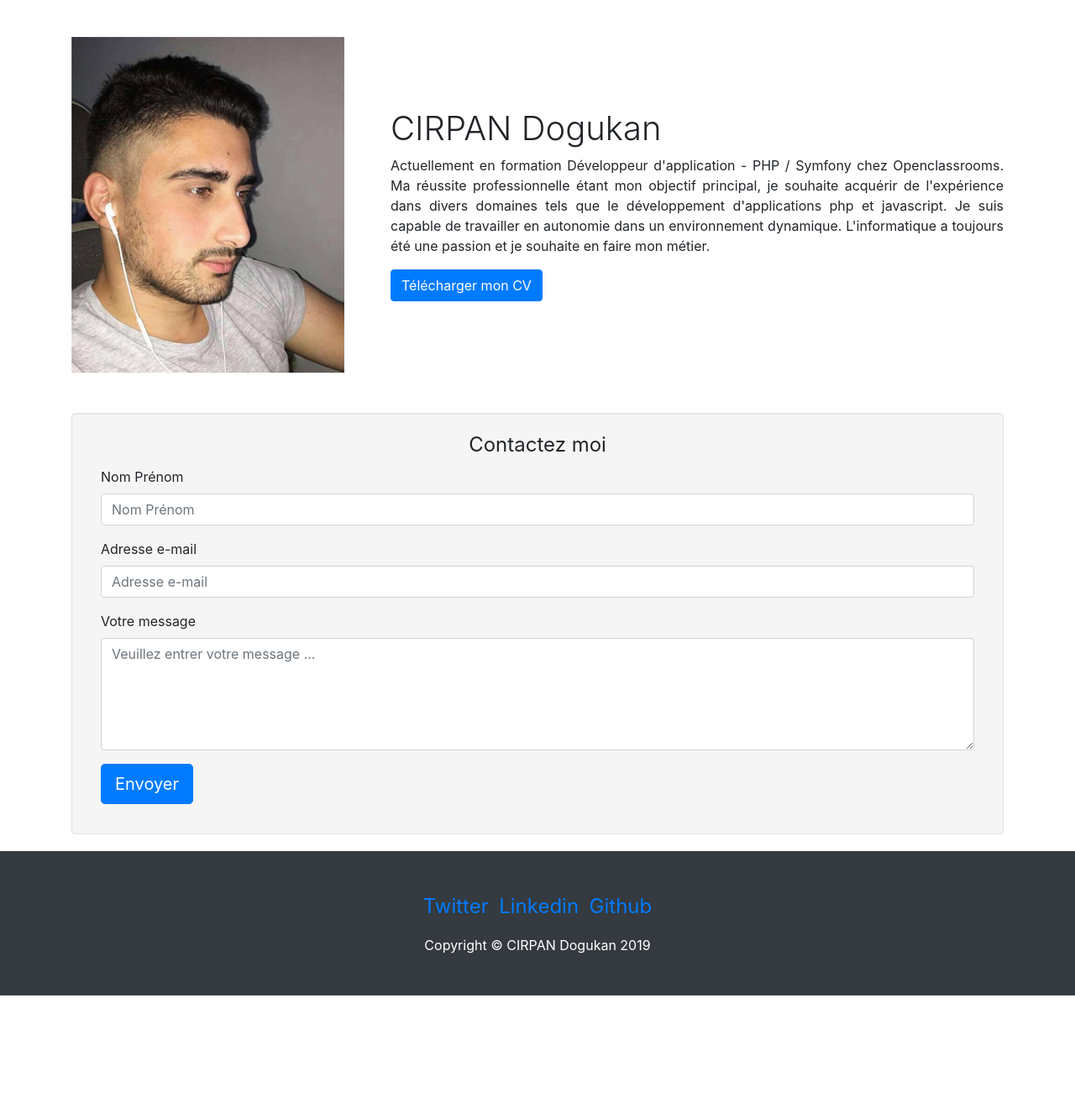
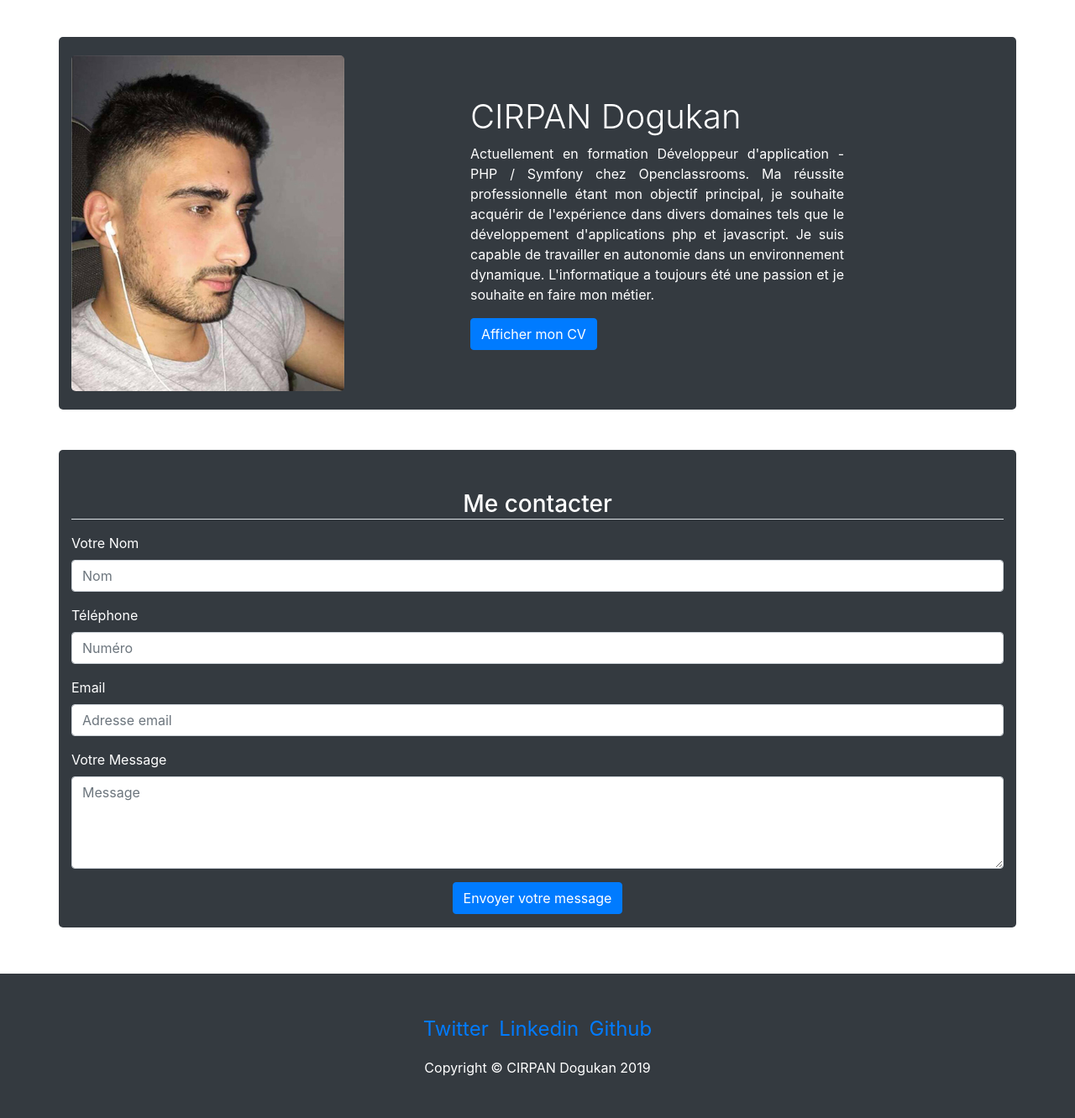
Before and after one commit to dokaNc/Projet5-OC, a PHP site: page / in a window 1280 px wide. Shown: the part 56-1388 px from the top of the page at 84% size. Before the commit the page ends 1242 px from the top, so only its background shows below. Run offline with PHP 8.4, Linux system fonts and the light colour scheme; a stand-in replaces the project's code that opens the database connection; classes that the project's autoload settings leave out are loaded by file name; some libraries are stand-ins or nearby versions.

Commit message:
update contact form and add style to form

```diff
--- a/public/css/style.css
+++ b/public/css/style.css
@@ -1,17 +1,22 @@
-/* Contact Form */
-.well-sm {
-  padding: 9px;
-  border-radius: 3px;
+/* Header Home Page */
+.box-header {
+  color: white;
+  border-radius: 5px;
+  padding-bottom: 2%;
+  padding-top: 2%;
+  background-color: #343a40;
 }
 
-.well {
-  min-height: 20px;
-  padding: 19px;
-  margin-bottom: 20px;
-  background-color: #f5f5f5;
-  border: 1px solid #e3e3e3;
-  border-radius: 4px;
-  box-shadow: inset 0 1px 1px rgba(0,0,0,.05);
+article img {
+  border-radius: 5px;
+}
+
+/* Contact Form */
+.box-form {
+  margin-bottom: 5%;
+  color: white;
+  border-radius: 5px;
+  background-color: #343a40;
 }
 
 
--- a/src/Views/home.twig
+++ b/src/Views/home.twig
@@ -6,75 +6,72 @@
 
 {% block content %}
 
-<div class="row align-items-center my-5">
-    <div class="col-lg-4">
+<article>
+    <div class="row align-items-center my-5 box-header">
+        <div class="col-lg-5">
             <img class="img" src="./img/photo.jpg" alt="">
 
         </div>
-    <div class="col-lg-8">
+        <div class="col-lg-5">
             <h1 class="font-weight-light">CIRPAN Dogukan</h1>
             <p style="text-align:justify">Actuellement en formation Développeur d'application - PHP / Symfony chez
                 Openclassrooms.
-            Ma réussite professionnelle étant mon objectif principal, je souhaite acquérir de l'expérience dans divers
+                Ma réussite professionnelle étant mon objectif principal, je souhaite acquérir de l'expérience dans
+                divers
                 domaines tels que le développement d'applications php et javascript. Je suis capable de travailler en
-            autonomie dans un environnement dynamique. L'informatique a toujours été une passion et je souhaite en faire
+                autonomie dans un environnement dynamique. L'informatique a toujours été une passion et je souhaite en
+                faire
                 mon métier.</p>
-        <a class="btn btn-primary" href="#">Télécharger mon CV</a>
+            <a class="btn btn-primary" href="../public/img/CV_Dogukan.pdf">Afficher mon CV</a>
+        </div>
+    </div>
+</article>
+
+<!-- Contact Form -->
+<div class="row has-success box-form">
+    <div class="col-lg-12 mx-auto mt-5">
+        <h3 class="mb-3 border-bottom text-center col-12">Me contacter</h3>
+
+        <form name="sentMessage" id="contactForm" method="post" action="../public/?page=home!email">
+            <div class="control-group">
+                <div class="form-group  floating-label-form-group controls">
+                    <label for="name">Votre Nom</label>
+                    <input type="text" class="form-control ftext" id="name" placeholder="Nom" name="name" required
+                        data-validation-required-message="Veuillez entrer votre nom.">
+                    <p class="help-block text-danger"></p>
+                </div>
+            </div>
+            <div class="control-group">
+                <div class="form-group floating-label-form-group controls">
+                    <label for="telephone">Téléphone</label>
+                    <input type="tel" class="form-control ftext" id="telephone" placeholder="Numéro" name="telephone"
+                        required data-validation-required-message="Veuillez entrer votre phone numéro de téléphone.">
+                    <p class="help-block text-danger"></p>
+                </div>
+            </div>
+            <div class="control-group">
+                <div class="form-group floating-label-form-group controls">
+                    <label for="email">Email</label>
+                    <input type="email" class="form-control ftext" id="email" placeholder="Adresse email"
+                        name="email_from" required
+                        data-validation-required-message="Veuillez entrer votre adresse email.">
+                    <p class="help-block text-danger"></p>
+                </div>
+            </div>
+            <div class="control-group">
+                <div class="form-group floating-label-form-group controls">
+                    <label for="comments">Votre Message</label>
+                    <textarea rows="4" class="form-control ftext" id="comments" placeholder="Message" name="comments"
+                        required data-validation-required-message="Veuillez entrer votre message."></textarea>
+                    <p class="help-block text-danger"></p>
+                </div>
+            </div>
+            <div class="form-group text-center">
+                <button type="submit" class="btn btn-primary" name="email">Envoyer votre message<i
+                        class="fas fa-paper-plane"></i></button>
+            </div>
+        </form>
     </div>
 </div>
 
-{% if form_success == true %}
-<div class="alert alert-success" role="alert">
-    <center>Votre messsage a bien été envoyé !</center>
-</div>
-{% elseif errors|length > 0 %}
-<div class="alert alert-danger" role="alert">
-    <center>
-        {% for error in errors %}
-        <li>{{ error }}</li>
-        {% endfor %}
-    </center>
-</div>
-{% endif %}
-
-<div class="well well-sm">
-    <form class="form-horizontal" method="post">
-        <fieldset>
-            <legend class="text-center">Contactez moi</legend>
-
-            <!-- Name input-->
-            <div class="form-group">
-                <label class="col-md-3 control-label" for="name">Nom Prénom</label>
-                <div class="col-md-12">
-                    <input id="name" name="name" type="text" placeholder="Nom Prénom" class="form-control">
-                </div>
-            </div>
-
-            <!-- Email input-->
-            <div class="form-group">
-                <label class="col-md-3 control-label" for="email">Adresse e-mail</label>
-                <div class="col-md-12">
-                    <input id="email" name="email" type="text" placeholder="Adresse e-mail" class="form-control">
-                </div>
-            </div>
-
-            <!-- Message body -->
-            <div class="form-group">
-                <label class="col-md-3 control-label" for="message">Votre message</label>
-                <div class="col-md-12">
-                    <textarea class="form-control" id="message" name="message"
-                        placeholder="Veuillez entrer votre message ..." rows="5"></textarea>
-                </div>
-            </div>
-
-            <!-- Form actions -->
-            <div class="form-group">
-                <div class="col-md-1 text-right">
-                    <button type="submit" class="btn btn-primary btn-lg">Envoyer</button>
-                </div>
-            </div>
-        </fieldset>
-    </form>
-</div>
-
 {% endblock %}
```
Also changed, not shown: 1 other file. Lines whose indentation alone changed are shown as unchanged.
